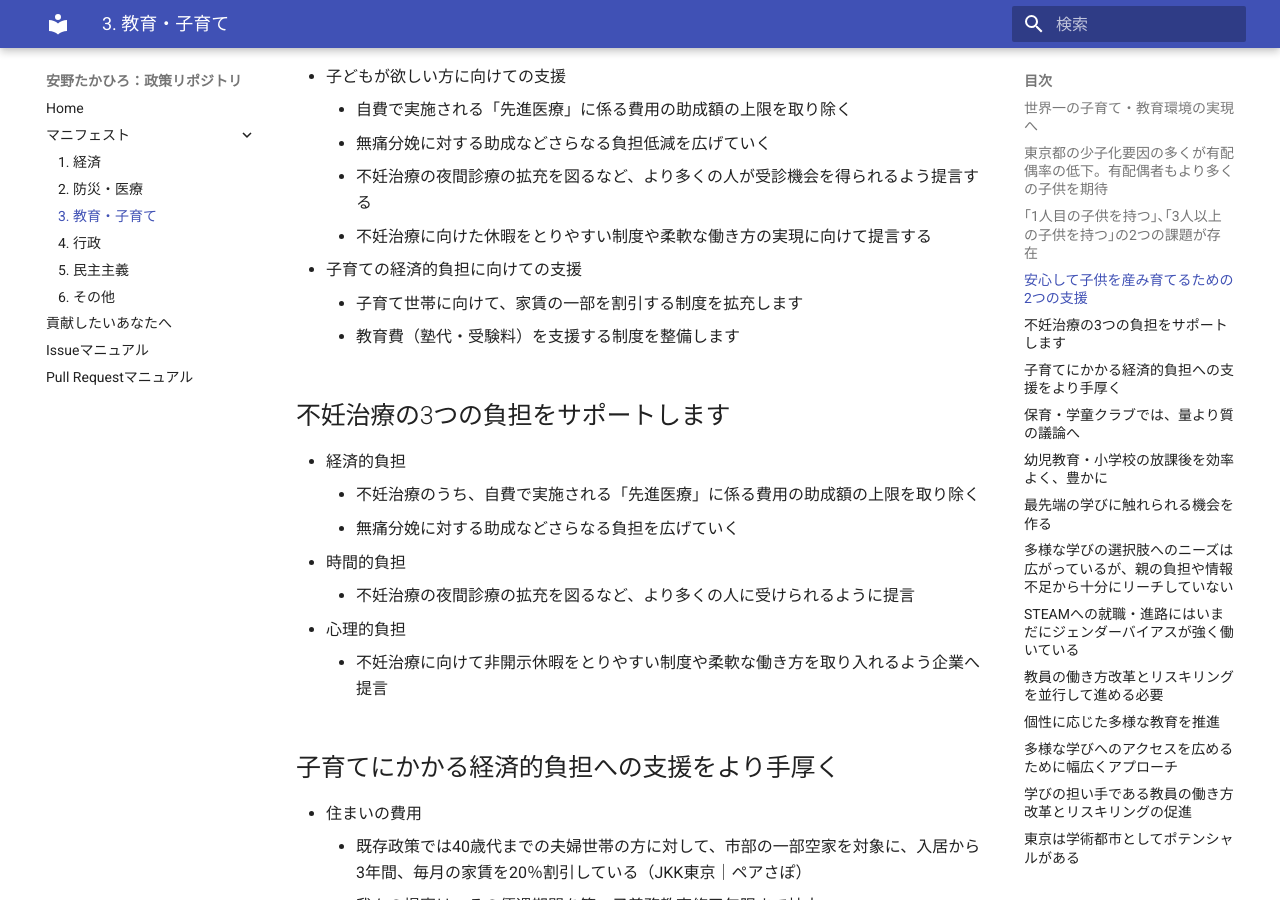
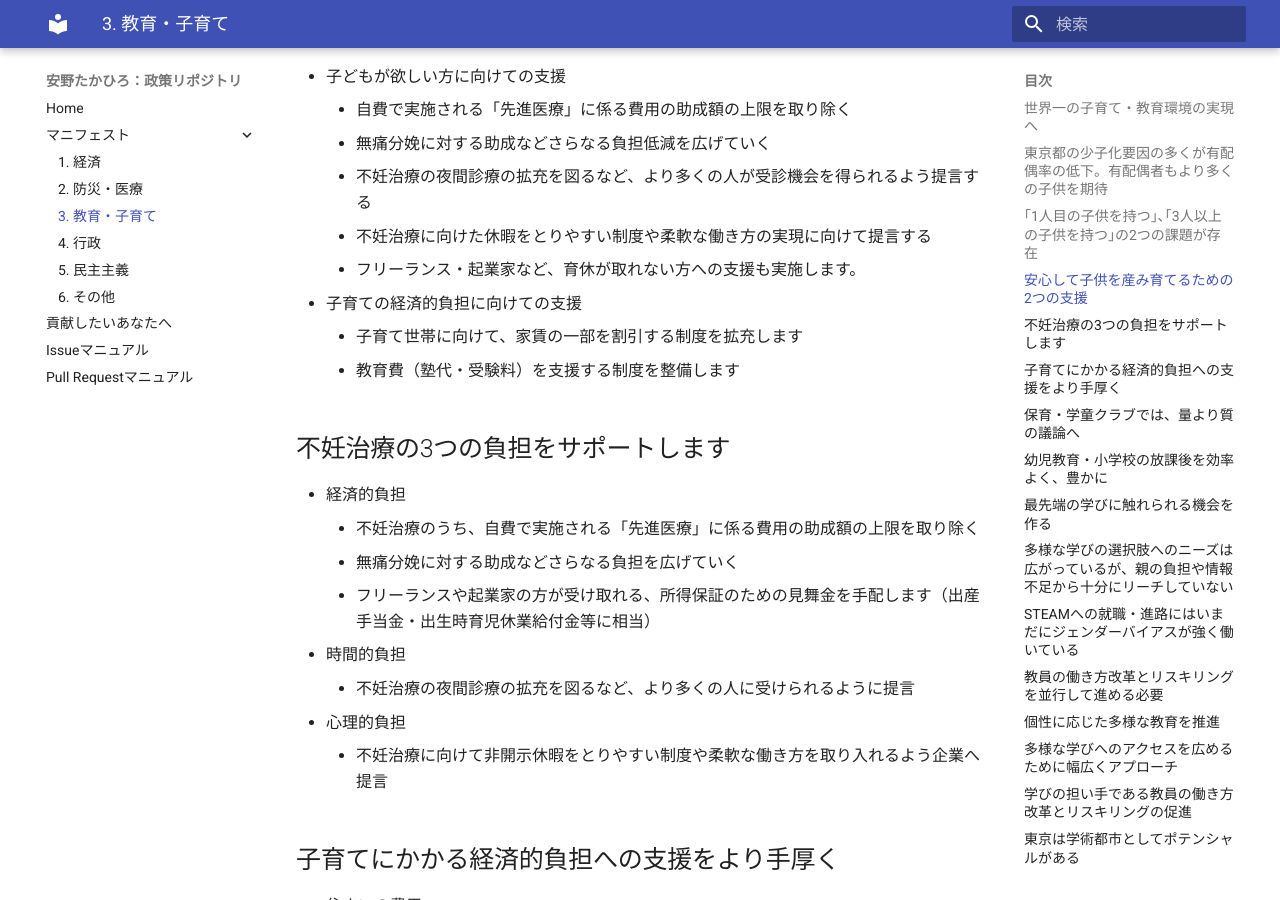
Before and after one commit to takahiroanno2024/election2024, an MkDocs documentation site: the page built from docs/manifest/education.md, in a window 1280 px wide and 900 px high, scrolled down 2314 px. Built offline with MkDocs 1.6.1 and Material for MkDocs 9.7.7, drawn with Linux system fonts in a browser that asks for light colours.

Commit message:
フリーランス・起業家の方に向けた、育休相当の支援
フリーランスの方が出産をするのに不平等感を感じたことについて、働き方の多様性を支援するためにも不安を取り除くための支援を実施すべきという観点からの提案
#32
#263

```diff
--- a/docs/manifest/education.md
+++ b/docs/manifest/education.md
@@ -55,6 +55,7 @@
     - 無痛分娩に対する助成などさらなる負担低減を広げていく
     - 不妊治療の夜間診療の拡充を図るなど、より多くの人が受診機会を得られるよう提言する
     - 不妊治療に向けた休暇をとりやすい制度や柔軟な働き方の実現に向けて提言する
+    - フリーランス・起業家など、育休が取れない方への支援も実施します。
 - 子育ての経済的負担に向けての支援
     - 子育て世帯に向けて、家賃の一部を割引する制度を拡充します
     - 教育費（塾代・受験料）を支援する制度を整備します
@@ -64,6 +65,7 @@
 - 経済的負担
     - 不妊治療のうち、自費で実施される「先進医療」に係る費用の助成額の上限を取り除く
     - 無痛分娩に対する助成などさらなる負担を広げていく
+    - フリーランスや起業家の方が受け取れる、所得保証のための見舞金を手配します（出産手当金・出生時育児休業給付金等に相当）
 - 時間的負担
     - 不妊治療の夜間診療の拡充を図るなど、より多くの人に受けられるように提言
 - 心理的負担
```
